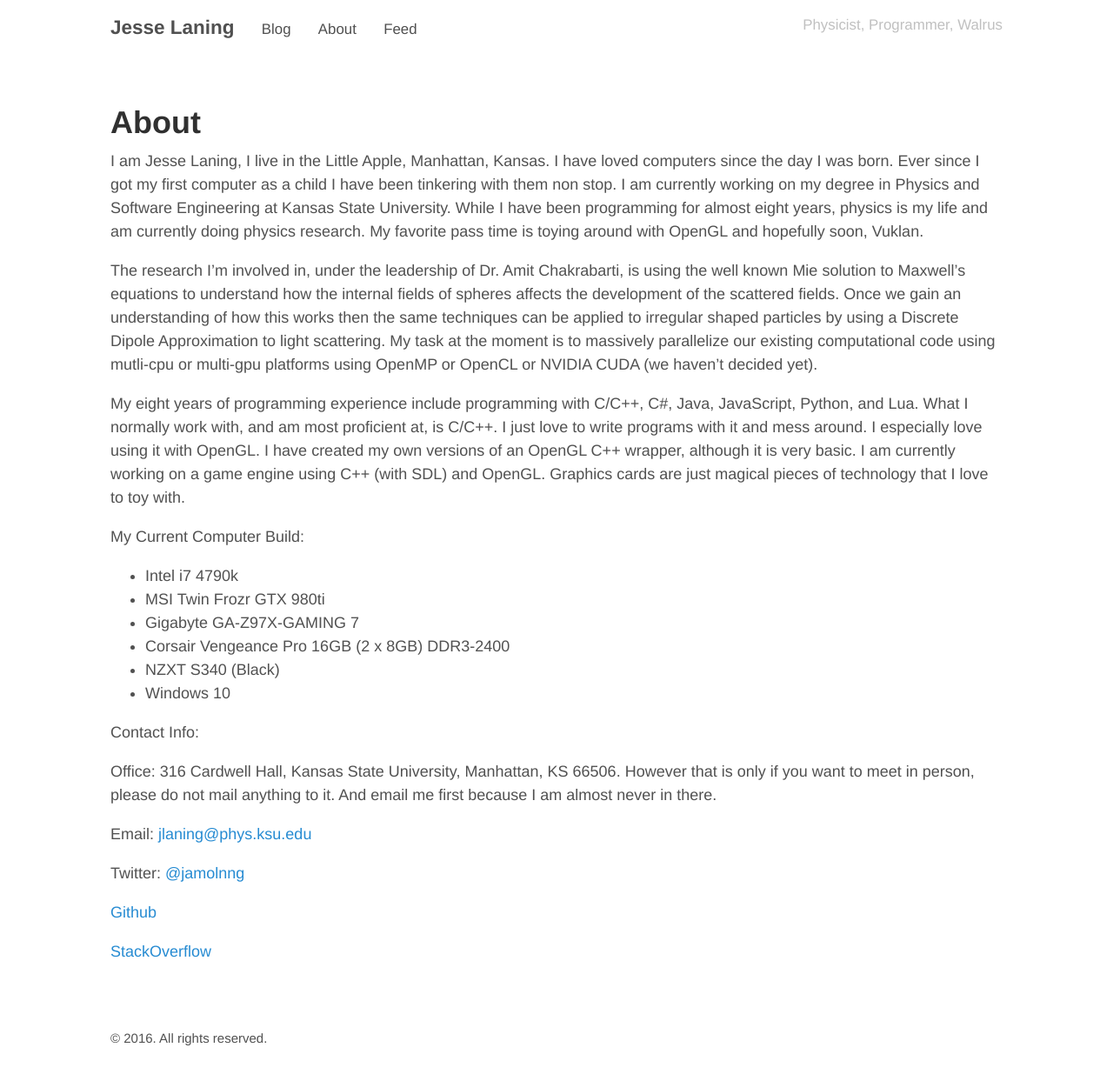
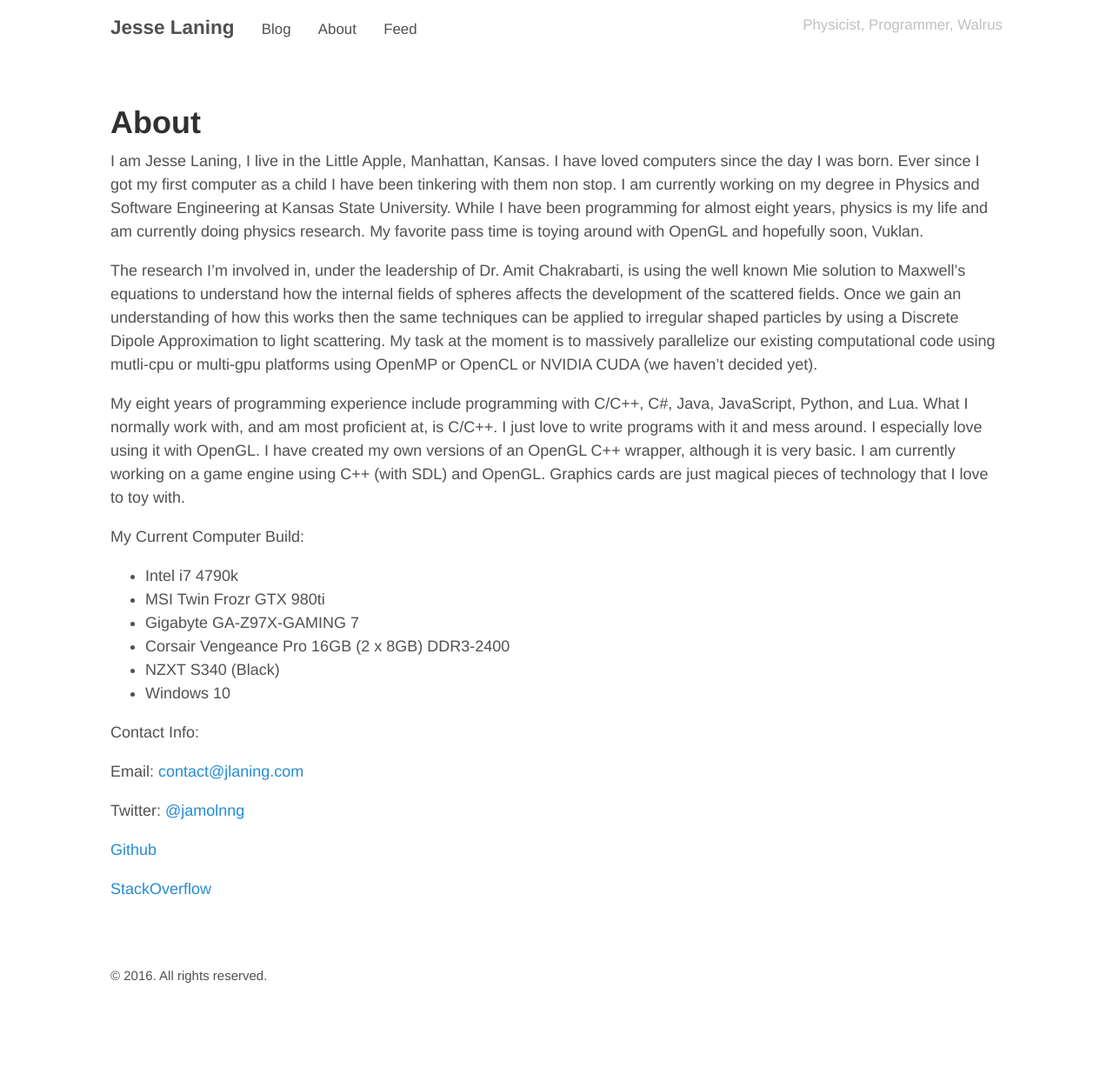
Before and after one commit to jamolnng/jamolnng.github.io, a Jekyll site: the page built from about.md, in a window 1280 px wide. Shown: the whole page at 87% size. Built offline with Jekyll 4.4.1, drawn with Linux system fonts in a browser that asks for light colours; after the commit the page ends 1171 px from its top, so only the background shows below that.

Commit message:
about update

```diff
--- a/about.md
+++ b/about.md
@@ -33,9 +33,7 @@ My Current Computer Build:
 
 Contact Info:
 
-Office: 316 Cardwell Hall, Kansas State University, Manhattan, KS 66506. However that is only if you want to meet in person, please do not mail anything to it. And email me first because I am almost never in there.
-
-Email: <script>makeMail("jlaning", "phys.ksu.edu");</script>
+Email: <script>makeMail("contact", "jlaning.com");</script>
 
 Twitter: <a href="https://twitter.com/jamolnng">@jamolnng</a>
 
```
